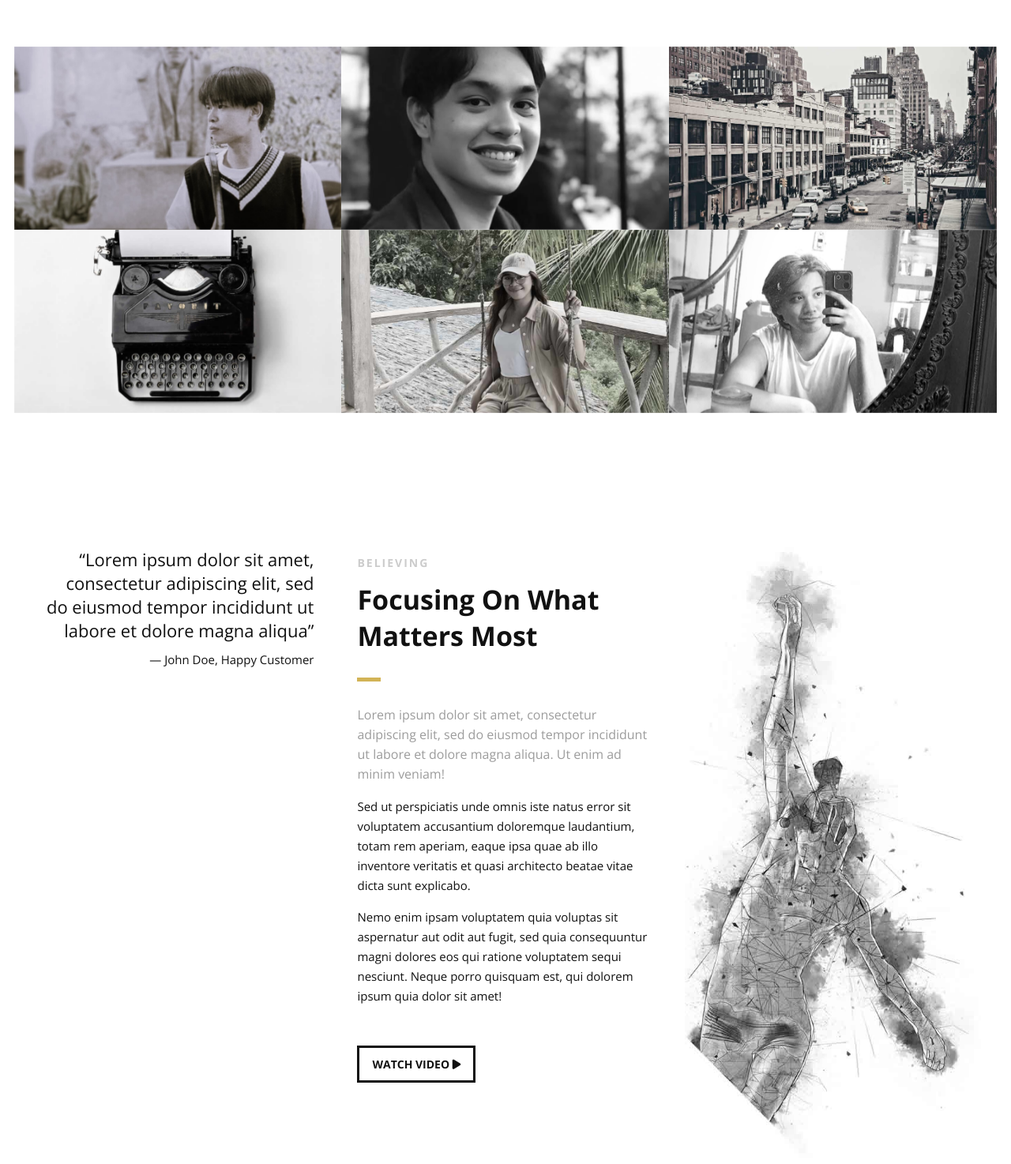
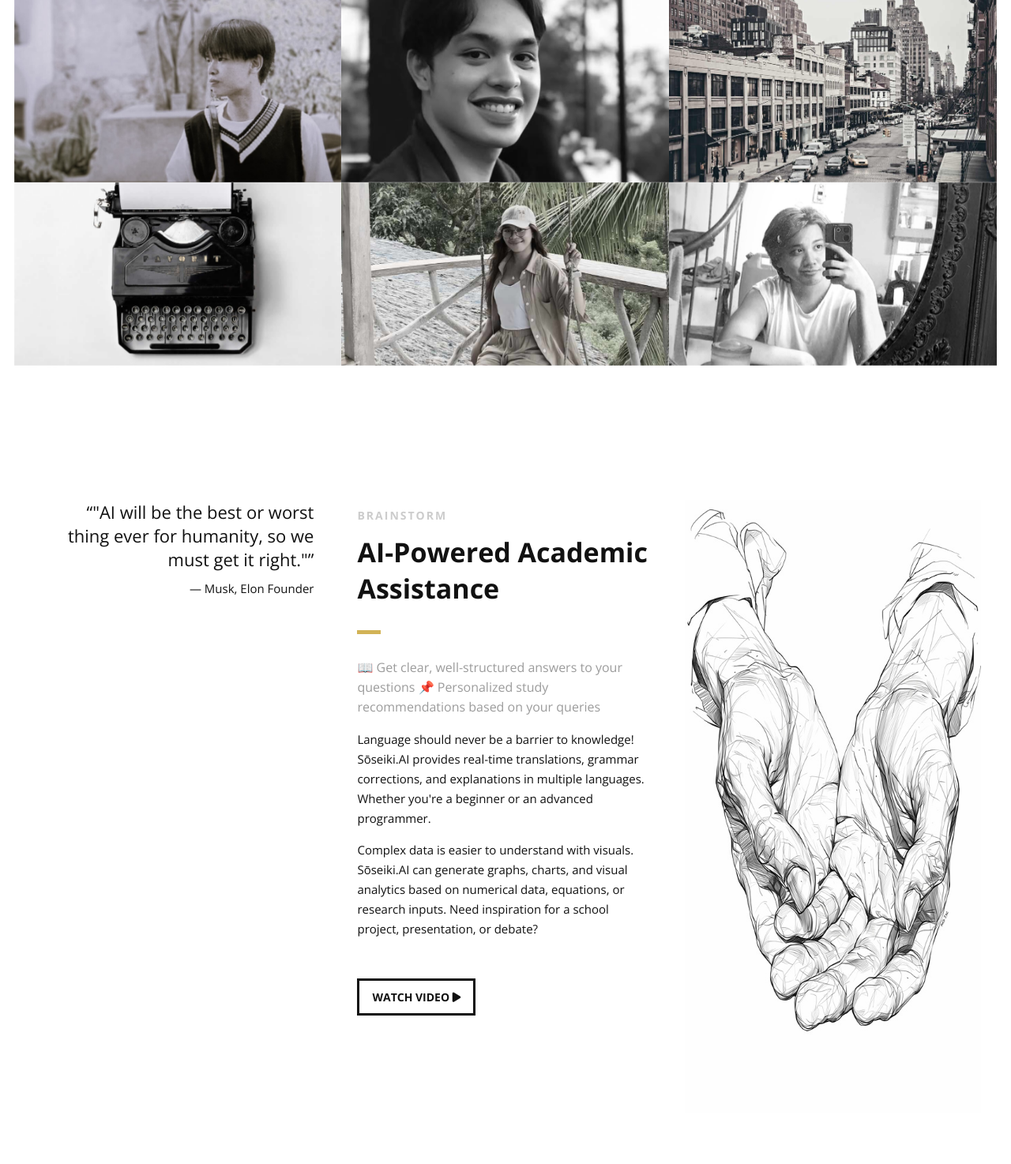
Before and after one commit to hexeeyy/Soseiki-AI, a Flask app: page / in a window 1280 px wide. Shown: the part 1534-3008 px from the top of the page at 79% size. Run offline with Flask 3, Linux system fonts and the light colour scheme; some libraries are stand-ins or nearby versions.

Commit message:
changes to be committed:   (use "git reset HEAD <file>..." to unstage)
    modified:   __pycache__/chatbot.cpython-313.pyc
    modified:   __pycache__/gemini_api.cpython-313.pyc
    modified:   static/css/style.css
    modified:   static/images/dancer.jpg
    new file:   static/uploads/black-5273871.jpg
    new file:   static/uploads/doll-897957.jpg
    modified:   templates/index.html

```diff
--- a/static/css/style.css
+++ b/static/css/style.css
@@ -2428,7 +2428,7 @@ blockquote {
     background-color: #d0b557;
     color: white;
     align-self: flex-end;
-    text-align: right;
+    text-align: left;
     margin-left: auto;
     border-radius: 12px 12px 0px 12px;
     box-shadow: 2px 2px 8px rgba(0, 0, 0, 0.1);
--- a/templates/index.html
+++ b/templates/index.html
@@ -122,10 +122,10 @@
                                 <a href="#services">Services</a>
                             </li>
                             <li>
-                                <a href="#testimonials">Testimonials</a>
+                                <a href="#testimonials">AI Writing</a>
                             </li>
                             <li>
-                                <a href="#clients">Clients</a>
+                                <a href="#clients">Quizzer</a>
                             </li>
                             <li>
                                 <a href="#pricing">Pricing</a>
@@ -147,7 +147,7 @@
             <div class="col-38">
 
                 <div class="section-heading">
-                    <h1>Sōseiki – AI Study Companion</h1>
+                    <h1>Sōseiki – AI Companion</h1>
                     <h2>Empowering students with the future of learning. Sōseiki.ai provides
                         free AI-driven study assistants tailored to help students in local communities.</h2>
                 </div>
@@ -279,10 +279,8 @@
                 <div class="col-3">
                     <!--User Testimonial-->
                     <blockquote class="testimonial text-right bigtest">
-                        <q>Lorem ipsum dolor sit amet, consectetur adipiscing elit, sed do eiusmod tempor incididunt ut
-                            labore
-                            et dolore magna aliqua</q>
-                        <footer>— John Doe, Happy Customer</footer>
+                        <q>"AI will be the best or worst thing ever for humanity, so we must get it right."</q>
+                        <footer>— Musk, Elon Founder</footer>
                     </blockquote>
                     <!-- End of Testimonial-->
 
@@ -290,30 +288,27 @@
                 <!--End Content Left Side-->
 
                 <!--Content of the Right Side-->
-                <div class="col-3">
+                <div class="col-3 wow fadeIn" data-wow-delay="0.7s">
                     <div class="section-heading">
-                        <h3>BELIEVING</h3>
-                        <h2 class="section-title">Focusing On What Matters Most</h2>
-                        <p class="section-subtitle">Lorem ipsum dolor sit amet, consectetur adipiscing elit, sed do
-                            eiusmod tempor incididunt ut labore et dolore magna aliqua. Ut enim ad minim veniam!</p>
+                        <h3>BRAINSTORM</h3>
+                        <h2 class="section-title">AI-Powered Academic Assistance</h2>
+                        <p class="section-subtitle">📖 Get clear, well-structured answers to your questions
+                            📌 Personalized study recommendations based on your queries</p>
                     </div>
-                    <p>Sed ut perspiciatis unde omnis iste natus error sit voluptatem accusantium doloremque laudantium,
-                        totam rem aperiam, eaque ipsa quae ab illo inventore veritatis et quasi architecto beatae vitae
-                        dicta sunt explicabo.
-                    </p>
+                    <p>Language should never be a barrier to knowledge! Sōseiki.AI provides real-time translations, grammar corrections, and explanations in multiple languages.
+                        Whether you're a beginner or an advanced programmer.
                     <p>
-                        Nemo enim ipsam voluptatem quia voluptas sit aspernatur aut odit aut fugit, sed quia
-                        consequuntur magni dolores eos qui ratione voluptatem sequi nesciunt.
-                        Neque porro quisquam est, qui dolorem ipsum quia dolor sit amet!
+                        Complex data is easier to understand with visuals. Sōseiki.AI can generate graphs, charts, and visual analytics based on numerical data, equations, or research inputs.
+                        Need inspiration for a school project, presentation, or debate?
                     </p>
                     <!-- Just replace the Video ID "UYJ5IjBRlW8" with the ID of your video on YouTube (Found within the URL) -->
-                    <a href="#" data-videoid="UYJ5IjBRlW8" data-videosite="youtube" class="button video link-lightbox">
+                    <a href="#" data-videoid="5NgNicANyqM" data-videosite="youtube" class="button video link-lightbox">
                         WATCH VIDEO <i class="fa fa-play" aria-hidden="true"></i>
                     </a>
                 </div>
                 <!--End Content Right Side-->
 
-                <div class="col-3">
+                <div class="col-3 wow fadeIn" data-wow-delay="0.5s">
                     <img src="/static/images/dancer.jpg" alt="Dancer"/>
                 </div>
 
```
Also changed, not shown: static/images/dancer.jpg, static/uploads/black-5273871.jpg (added), 1 other file.
